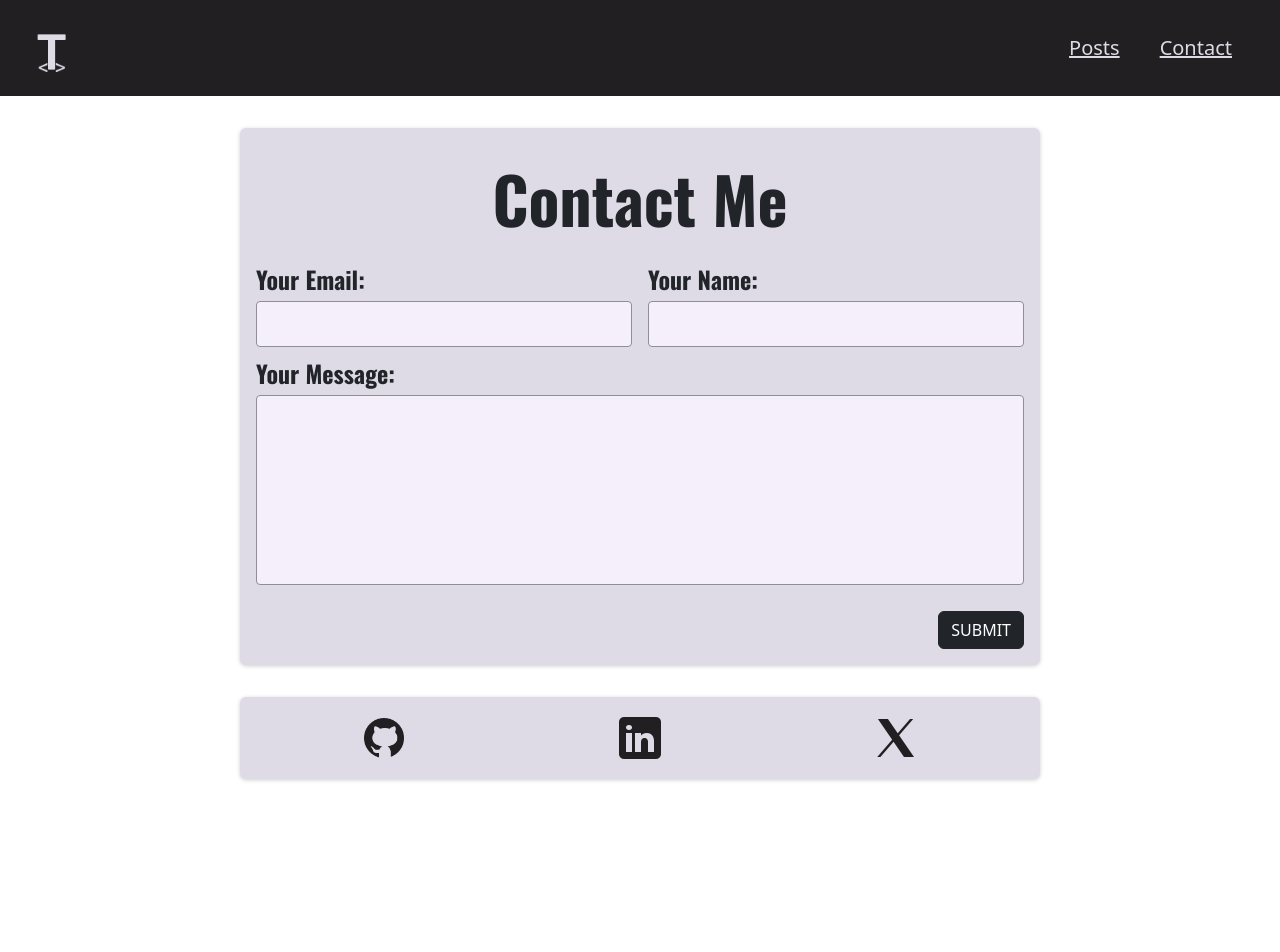
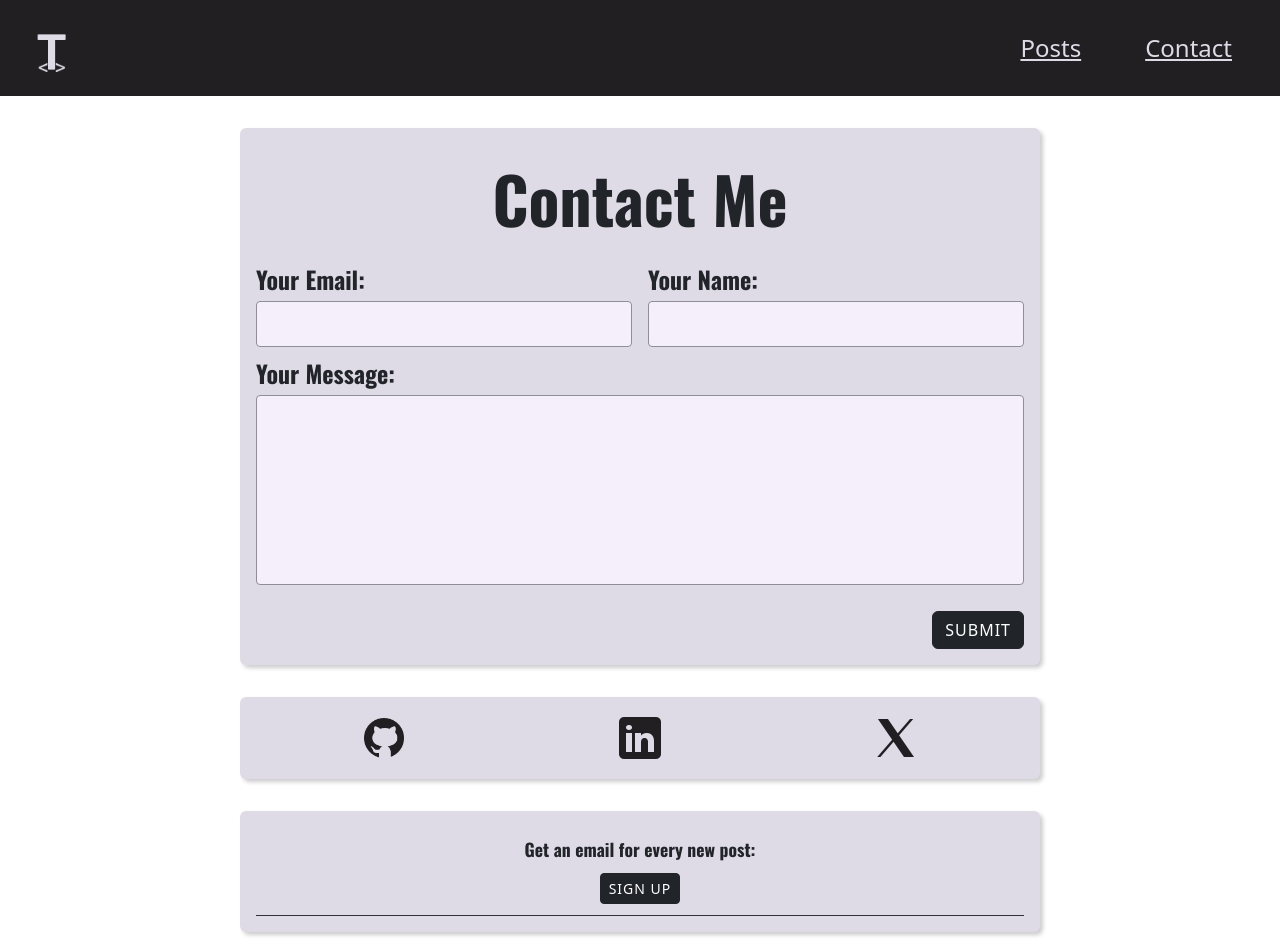
Before and after one commit to T-J-D-Cavey/my-web-dev-blog, a Next.js app: page /contact in a window 1280 px wide. Shown: the top 952 px of the page. Before the commit the page ends 811 px from the top, so only its background shows below. Built offline with nearby package versions, Linux system fonts and the light colour scheme.

Commit message:
improve colours

```diff
--- a/components/contact/contact-form.js
+++ b/components/contact/contact-form.js
@@ -3,6 +3,7 @@ import Button from "react-bootstrap/Button";
 import Notification from "../ui/notification";
 import { sendData } from "../../client/helpers/api-utils";
 import ContactSocials from "./contact-socials";
+import NewsletterSignup from "../newsletter/newsletter-signup";
 import classes from "./contact-form.module.css";
 
 export default function ContactForm() {
@@ -102,7 +103,7 @@ export default function ContactForm() {
             ></textarea>
           </div>
           <div className={classes.actions}>
-            <Button variant="dark" type="submit">
+            <Button variant="dark" type="submit" className={classes.button}>
               SUBMIT
             </Button>
           </div>
@@ -110,6 +111,9 @@ export default function ContactForm() {
       </section>
       <section className={classes.contact}>
         <ContactSocials />
+      </section>
+      <section className={classes.contact}>
+        <NewsletterSignup />
       </section>
       {notificationData && (
         <Notification
--- a/components/contact/contact-form.module.css
+++ b/components/contact/contact-form.module.css
@@ -5,7 +5,7 @@
     width: 90%;
     max-width: 50rem;
     padding: var(--size-4);
-    box-shadow: 0 1px 4px rgba(0, 0, 0, 0.2);
+    box-shadow: 3px 3px 4px rgba(0, 0, 0, 0.2);
     font-size: var(--size-6);
   }
 
@@ -49,6 +49,18 @@
     text-align: right;
   }
 
+  .button {
+    font-family: 'Oswald', 'Roboto', sans-serif;
+    background-color: var(--color-primary-500);
+    border-color: var(--color-primary-600);
+    letter-spacing: 1px;
+}
+
+.button:hover {
+    background-color: var(--color-primary-600);
+    border-color: var(--color-primary-500);
+}
+
   @media (min-width: 768px) {
     .contact h1 {
       font-size: var(--size-16);
--- a/components/homepage/hero.module.css
+++ b/components/homepage/hero.module.css
@@ -3,7 +3,7 @@
     background-image: linear-gradient(
       to bottom,
       var(--color-grey-900),
-      var(--color-grey-800)
+      var(--color-grey-700)
     );
     padding: var(--size-8) 0;
   }
@@ -28,12 +28,12 @@
   .hero h1 {
     font-size: var(--size-12);
     margin: var(--size-4) 0;
-    color: var(--color-grey-100);
+    color: var(--color-grey-50);
   }
 
   .hero p {
     font-size: var(--size-6);
-    color: var(--color-grey-100);
+    color: var(--color-grey-50);
     width: 90%;
     max-width: 40rem;
     margin: auto;
--- a/components/newsletter/newsletter-form.js
+++ b/components/newsletter/newsletter-form.js
@@ -27,15 +27,15 @@ export default function NewsletterForm({fetchHandler}) {
 
   return (
     <div className={classes.container}>
-      <Button variant="outline-dark" onClick={handleShow} className={classes.grey500bg} size="sm">
+      <Button variant="dark" onClick={handleShow} size="sm" className={classes.button}>
         SIGN UP
       </Button>
 
       <Modal show={show} onHide={handleClose}>
-        <Modal.Header closeButton className={classes.grey500bg}>
+        <Modal.Header closeButton className={classes.background}>
           <Modal.Title className={classes.grey800color}>EMAIL SUBSCRIPTION:</Modal.Title>
         </Modal.Header>
-        <Modal.Body className={classes.grey500bg}>
+        <Modal.Body className={classes.background}>
           <Form>
             <Form.Group className="mb-3" controlId="exampleForm.ControlInput1">
               <Form.Label className={classes.grey800color}>Email address:</Form.Label>
@@ -49,11 +49,11 @@ export default function NewsletterForm({fetchHandler}) {
             </Form.Group>
           </Form>
         </Modal.Body>
-        <Modal.Footer className={classes.grey500bg}>
+        <Modal.Footer className={classes.background}>
           <Button variant="outline-dark" onClick={handleClose}>
             CLOSE
           </Button>
-          <Button variant="dark" onClick={handleSubmit} type="submit">
+          <Button variant="dark" onClick={handleSubmit} type="submit" className={classes.button}>
             SUBMIT
           </Button>
         </Modal.Footer>
--- a/components/newsletter/newsletter-form.module.css
+++ b/components/newsletter/newsletter-form.module.css
@@ -1,5 +1,5 @@
-.grey500bg {
-    background-color: var(--color-grey-500);
+.background {
+    background-color: var(--color-grey-100);
     border-color: var(--color-grey-800);
     font-family: 'Oswald', 'Roboto', sans-serif;
 }
@@ -7,3 +7,15 @@
 .grey800color {
     color: var(--color-grey-800);
 }
+
+.button {
+    font-family: 'Oswald', 'Roboto', sans-serif;
+    background-color: var(--color-primary-500);
+    border-color: var(--color-primary-600);
+    letter-spacing: 1px;
+}
+
+.button:hover {
+    background-color: var(--color-primary-600);
+    border-color: var(--color-primary-500);
+}
--- a/components/ui/main-navigation.module.css
+++ b/components/ui/main-navigation.module.css
@@ -42,10 +42,16 @@
 
   @media (min-width: 768px) {
     .header ul {
-      gap: 0.5rem;
+      gap: 2rem;
     }
 
     .header a {
-      font-size: var(--size-5);
+      font-size: var(--size-6);
     }
   }
+
+  @media screen and (max-width: 250px) {
+    .header ul {
+      flex-direction: column;
+    }
+  }
--- a/styles/globals.css
+++ b/styles/globals.css
@@ -20,11 +20,11 @@ body {
   --color-primary-100: #a07aaa;
   --color-primary-200: #884c97;
   --color-primary-300: #843897;
-  /* Brand colour: #8F00FF */
   --color-primary-400: #8F00FF;
-  --color-primary-500: #5a097a;
-  --color-primary-600: #480264;
+  --color-primary-500: #5c2be2;
+  --color-primary-600: #6c2be2;
   --color-primary-700: #3d0264;
+  --color-primary-800: #020079;
 
   --color-success-100: #a2f0bc;
   --color-success-500: #12bd4b;
@@ -45,7 +45,7 @@ body {
   --size-40: 10rem;
 
   margin: 0;
-  background-color: var(--color-grey-500);
+  background-color: var(--color-grey-200);
   color: #252525;
   font-family: 'Roboto', sans-serif;
 }
```
